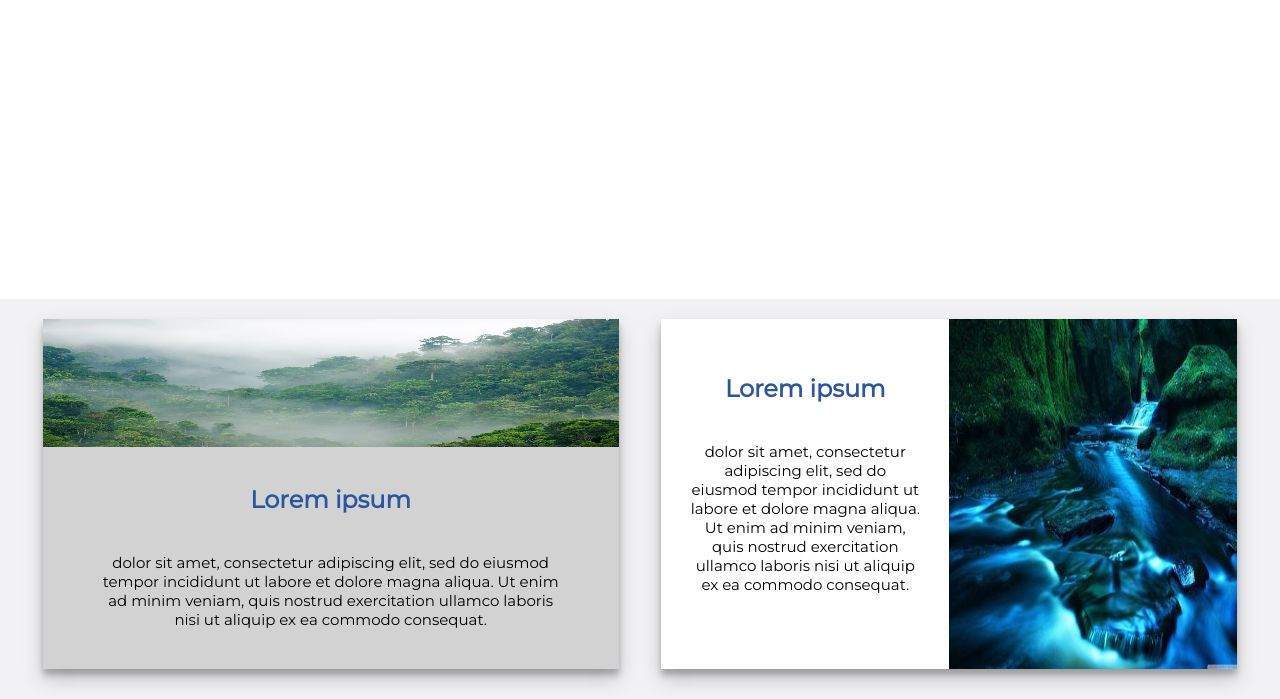
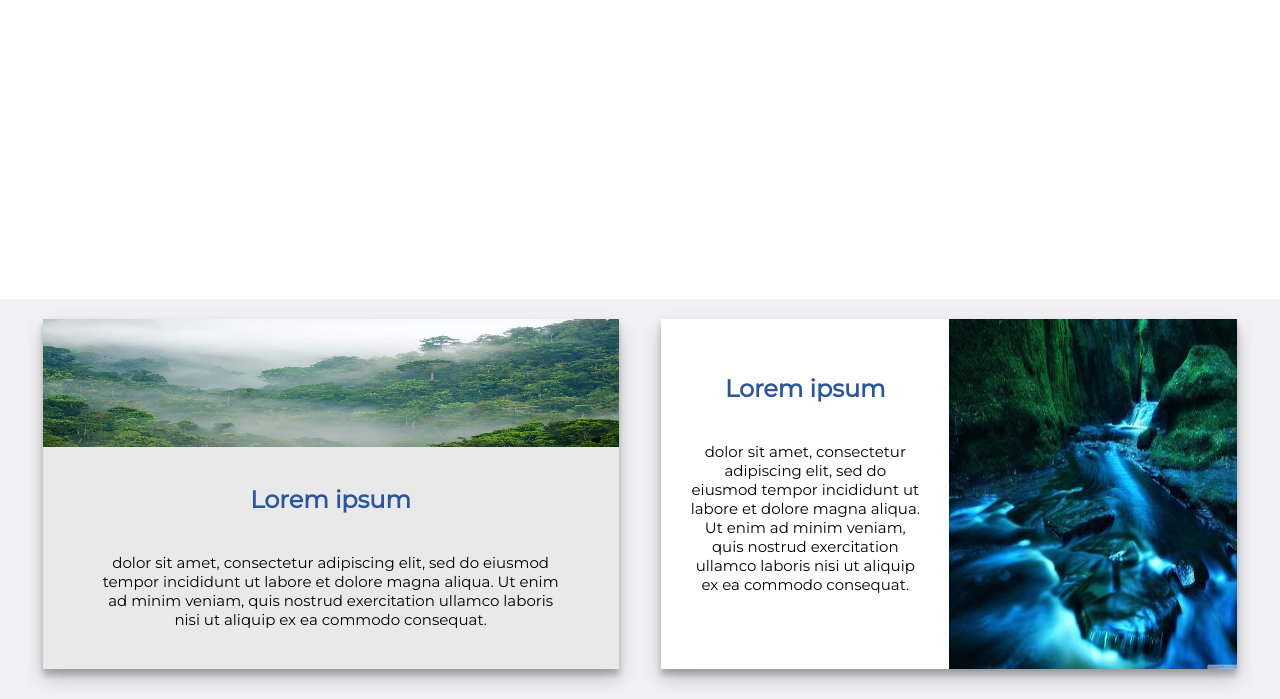
Before and after one commit to CameronAshby/caryWebsite, a plain HTML site: page index.html in a window 1280 px wide. In both pictures the pointer is over the link 330 px from the left and 595 px from the top of the page. Shown: the part 101-800 px from the top of the page. Drawn offline with Linux system fonts and the light colour scheme.

Commit message:
corrected hover color

```diff
--- a/style.css
+++ b/style.css
@@ -139,7 +139,7 @@ a:hover {
 
 .hike:hover, .hike2:hover {
     cursor: pointer;
-    background-color: #D2D2D2;
+    background-color: #E9E9E9;
 }
 
 .viewHikes {
```
